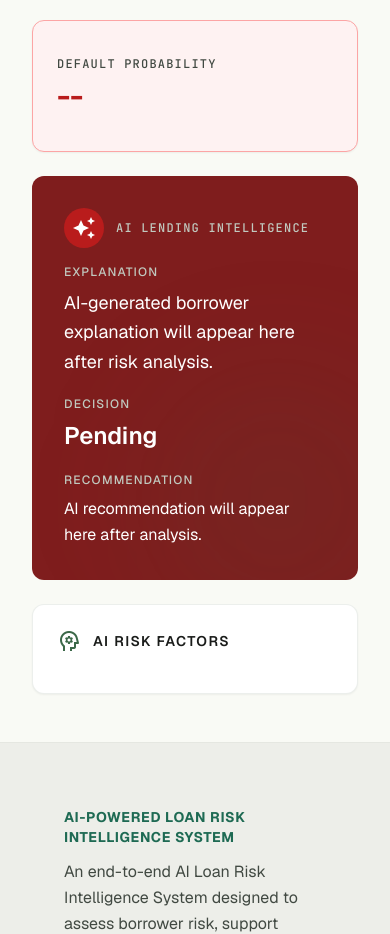
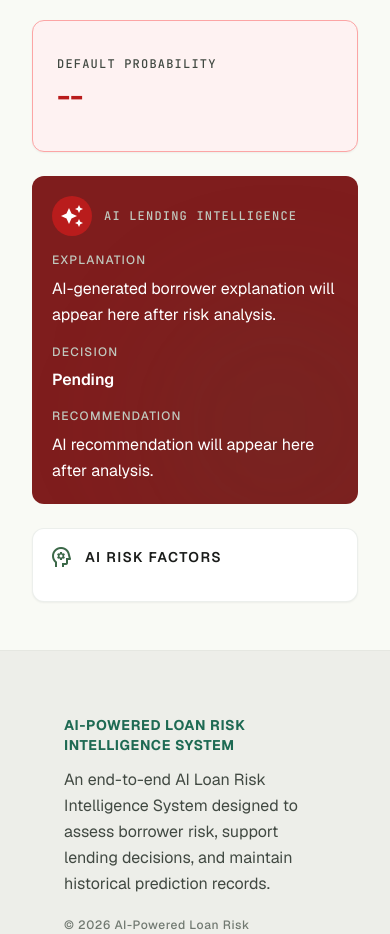
Before and after one commit to AyushVishwakarma19/AI-Powered-Loan-Risk-Intelligence-System, a Flask app: page /predict in a window 390 px wide. Shown: the part 1615-2549 px from the top of the page. Run offline with Flask 3, Linux system fonts and the light colour scheme; parts of the project's set-up code (start-up, migrations or seed data) failed here and were passed over; some libraries are stand-ins or nearby versions.

Commit message:
Improve mobile responsiveness for AI sections

```diff
--- a/frontend/templates/predict.html
+++ b/frontend/templates/predict.html
@@ -357,7 +357,7 @@
                 </div>
                 <!-- AI Recommendation Full Width -->
                 <div class="
-                    md:col-span-2 p-8 rounded-xl relative overflow-hidden text-white
+                    md:col-span-2 p-5 md:p-8 rounded-xl relative overflow-hidden text-white
                     {% if risk_color == 'low' %}
                     bg-green-900
                     {% elif risk_color == 'medium' %}
@@ -382,14 +382,14 @@
                             <span class="text-label-sm font-label-sm uppercase tracking-widest text-outline-variant">AI
                                 Lending Intelligence</span>
                         </div>
-                        <div class="space-y-5">
+                        <div class="space-y-4 md:space-y-5">
 
                             <div>
                                 <p class="text-label-sm uppercase tracking-widest text-outline-variant mb-2">
                                     Explanation
                                 </p>
 
-                                <p class="text-body-lg leading-relaxed">
+                                <p class="text-body-md md:text-body-lg leading-relaxed">
                                     {{ ai_explanation if ai_explanation else
                                     "AI-generated borrower explanation will appear here after risk analysis." }}
                                 </p>
@@ -400,7 +400,7 @@
                                     Decision
                                 </p>
 
-                                <p class="text-headline-md font-semibold">
+                                <p class="text-title-lg md:text-headline-md font-semibold">
                                     {{ ai_decision if ai_decision else "Pending" }}
                                 </p>
                             </div>
@@ -423,7 +423,7 @@
                 </div>
 
                 <!-- Risk Factors / Explainability -->
-                <div class="md:col-span-2 bg-white border border-outline-variant/30 p-6 rounded-xl shadow-sm">
+                <div class="md:col-span-2 bg-white border border-outline-variant/30 p-4 md:p-6 rounded-xl shadow-sm">
 
                     <div class="flex items-center gap-3 mb-4">
                         <span class="material-symbols-outlined text-primary">
```
